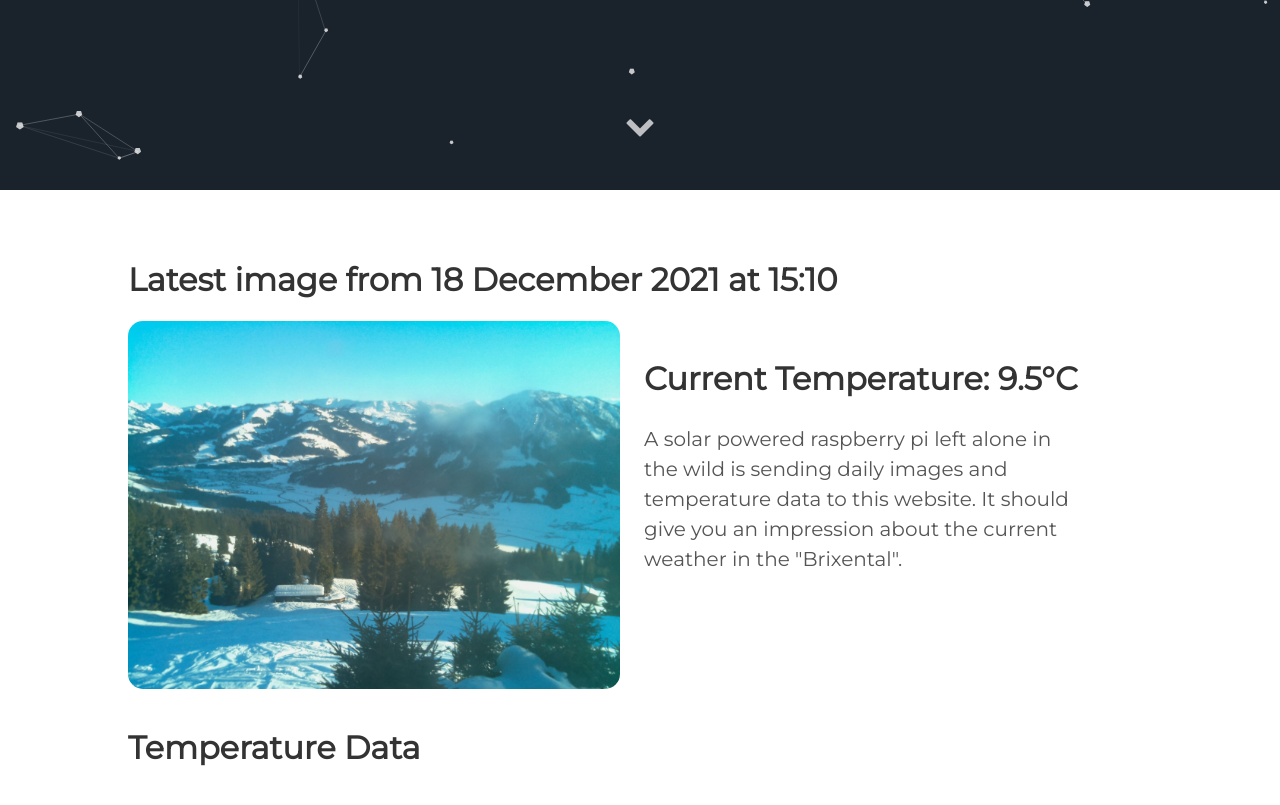
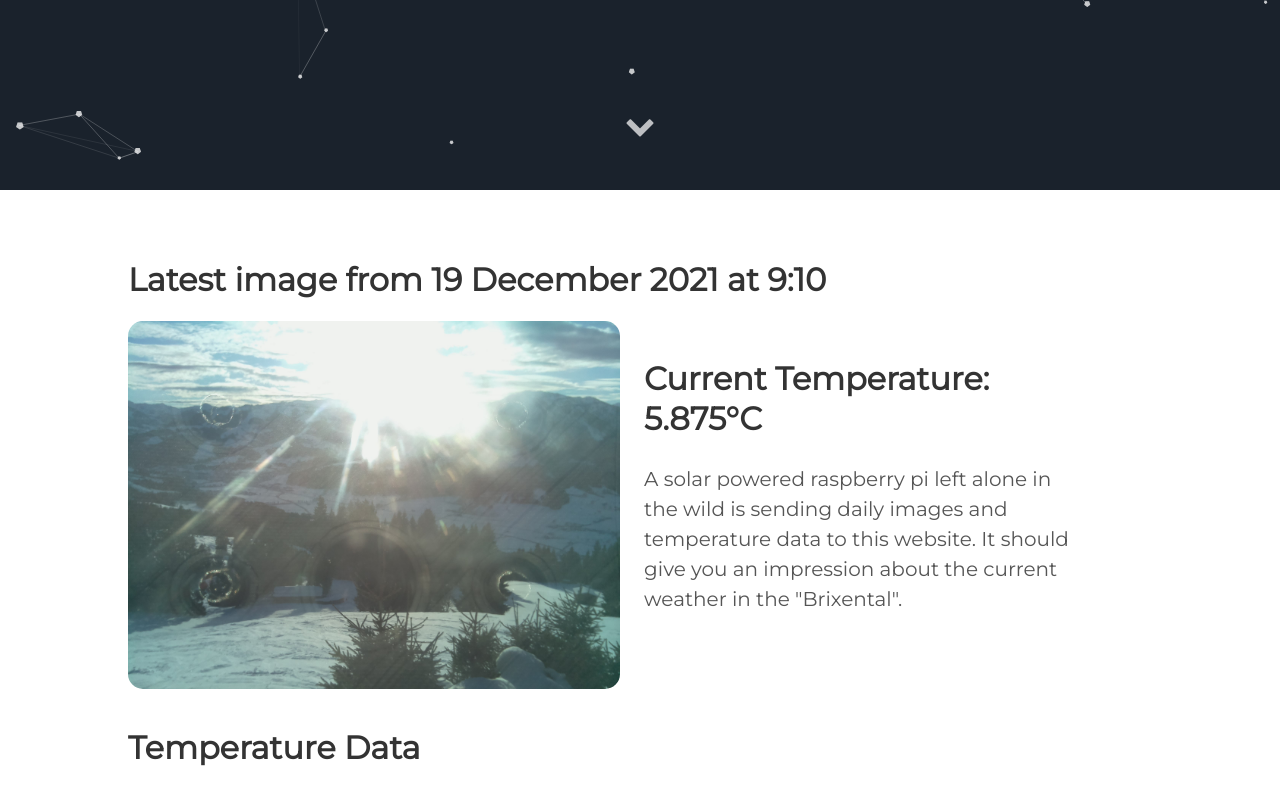
Before and after one commit to vektorious/vektorious.github.io, a Jekyll site: the page built from resources/huette.md, in a window 1280 px wide and 900 px high, scrolled down 710 px. Shown: the top 805 px of the window. Built offline with Jekyll 4.4.1, drawn with Linux system fonts in a browser that asks for light colours.

Commit message:
I'm a bot beep boop

```diff
--- a/resources/huette.md
+++ b/resources/huette.md
@@ -6,13 +6,13 @@ image: '/assets/img/'
 description: 'Live image from the Austrian alps'
 twitter_text: ' '
 ---
-## Latest image from 18 December 2021 at 15:10
+## Latest image from 19 December 2021 at  9:10
 <div class="huette">
   <div class="huette-image">
     <img src="{{ "/assets/img/huette.jpg" | prepend: site.baseurl }}">
   </div>
   <div class="huette-text">
-        <h2>Current Temperature: 9.5°C</h2>
+        <h2>Current Temperature: 5.875°C</h2>
         <p>A solar powered raspberry pi left alone in the wild is sending daily images and temperature data to this website. It should give you an impression about the current weather in the "Brixental".</p>
 
   </div>
```
Also changed, not shown: rpi-script/2021-12-19_090924.txt (renamed from rpi-script/2021-12-18_150923.txt, +5 -5 lines), rpi-script/huette.md (+2 -2 lines), assets/img/huette.jpg, assets/img/temp_plot.png, rpi-script/temp_plot.png, 1 other file.
